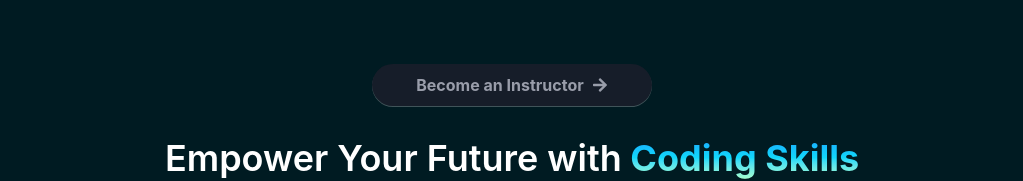
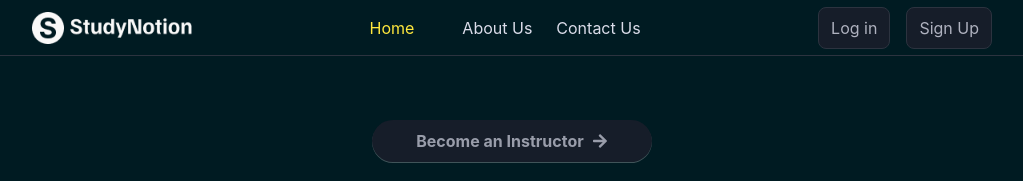
Before and after one commit to Sakshii1531/Learnora-EdTech, a React app in the folder frontend/: page / in a window 1280 px wide. Shown: the top 181 px of the page, without its empty margins (128-1151 px from the left). Built offline with nearby package versions, Linux system fonts and the light colour scheme; the HTML template or start-up script is replaced by a standard one.

Commit message:
slices completed

```diff
--- a/frontend/src/App.jsx
+++ b/frontend/src/App.jsx
@@ -1,12 +1,12 @@
 import {Route , Routes} from 'react-router-dom';
 import Home from "./pages/Home";
-// import Navbar from '/src/components/common/Navbar';
+import Navbar from '/src/components/common/Navbar';
 
 function App() {
 
   return (
    <div className='w-screen min-h-screen bg-[#001B22] flex flex-col'>
-    {/* <Navbar /> */}
+    <Navbar />
     <Routes>
       <Route path="/" element={<Home/>} />
     </Routes>
--- /dev/null
+++ b/frontend/src/components/common/Navbar.jsx
@@ -0,0 +1,88 @@
+import React from "react";
+import { Link } from "react-router-dom";
+import logo from "../../assets/Logo/Logo-Full-Light.png"
+import { NavbarLinks } from "../../data/navbar-links"
+import { matchPath,useLocation } from "react-router-dom"
+import { AiOutlineShoppingCart } from "react-icons/ai"
+import { useSelector } from "react-redux"
+import ProfileDropdown from "../core/Auth/ProfileDropdown"
+
+
+function Navbar() {
+    const { token } = useSelector((state) => state.auth)
+    const { user } = useSelector((state) => state.profile)
+    const { totalItems } = useSelector((state) => state.cart)
+    const location = useLocation();
+    const matchRoute = (route) =>{
+        return matchPath({path:route} , location.pathname);
+    }
+  return (
+    <div className='flex h-14 items-center justify-center border-b border-b-[#2C333F]'>
+        <div  className="flex w-9/12 max-w-maxContent items-center justify-between">
+           <Link to="/">
+               <img src={logo} alt="Logo" width={160} height={32} loading="lazy" />
+           </Link>
+
+           {/* Navigation links */}
+              <nav className="hidden md:block">
+                <ul className="flex gap-x-6 text-[#DBDDEA]">
+                  {
+                    NavbarLinks.map( (link,index) => (
+                        <li key={index}>
+                            {
+                                link.title === "Catalog" ? (<div></div>) : (
+                                    <Link to={link?.path}>
+                                        <p className={` ${matchRoute(link?.path)
+                                          ? "text-[#FFE83D]"
+                                          : "text-[#DBDDEA]"
+                                        }`}>
+                                            {link.title}
+                                        </p>
+                                    </Link>
+                                )
+                            }
+                        </li>
+                    ))
+                }
+                </ul>
+              </nav>
+
+              {/* login/signup/dashboard */}
+              <div className="hidden items-center gap-x-4 md:flex">
+                   {user && user?.accountType != "Instructor" && (
+                      <Link to="/dashboard/cart" className="relative">
+                           <AiOutlineShoppingCart className="text-2xl text-[#AFB2BF]" />
+                           {totalItems > 0 && (
+                            <span className="absolute -bottom-2 -right-2 grid h-5 w-5 place-items-center overflow-hidden rounded-full bg-[#424854] text-center text-xs font-bold text-[#E7C009]">
+                            {totalItems}
+                            </span>
+                            )}
+                     </Link>
+                    )}
+
+                    {token === null && (
+                       <Link to="/login">
+                         <button className="rounded-lg border border-[#2C333F] bg-[#161D29] px-3 py-2 text-[#AFB2BF]">
+                           Log in
+                         </button>
+                      </Link>
+                    )}
+
+                    {token === null && (
+                       <Link to="/signUp">
+                         <button className="rounded-lg border border-[#2C333F] bg-[#161D29] px-3 py-2 text-[#AFB2BF]">
+                           Sign Up
+                         </button>
+                      </Link>
+                    )}
+
+                    {
+                       token !== null && <ProfileDropdown />
+                    }
+              </div>
+        </div>
+    </div>
+  );
+}
+
+export default Navbar
--- /dev/null
+++ b/frontend/src/components/core/Auth/ProfileDropdown.jsx
@@ -0,0 +1,52 @@
+// import { useState } from "react";
+// import { useDispatch, useSelector } from "react-redux";
+// import IconBtn from "../../common/IconBtn";
+// import { IoIosArrowDown } from "react-icons/io";
+// import { MdSpaceDashboard } from "react-icons/md";
+// import { RiLogoutBoxLine } from "react-icons/ri";
+// import { useNavigate } from "react-router-dom";
+// import { logout } from "../../../services/operations/authAPI";
+
+const ProfileDropDown=()=>{
+//   const {user}=useSelector((state)=>state.profile);
+//   const navigate=useNavigate();
+//   const dispatch=useDispatch();
+  return (
+    // <div className="relative group">
+
+
+    //   <div className="flex  text-white flex-row items-center gap-x-2">
+    //   <img src={user?.image} className="rounded-full w-9 h-9" />
+    //   {/* <IoIosArrowDown/> */}
+    //   </div>
+
+
+
+    //   <div className="absolute  opacity-0 group-hover:opacity-100 transition-all duration-300 rounded-lg  flex-col px-6 py-3  text-white z-50 -right-4 top-14   bg-richblack-700 border border-richblack-300   ">
+    //       <IconBtn
+    //       onclick={()=>{
+    //         navigate("/dashboard/my-profile");
+    //       }}
+    //       text="Dashboard"
+    //       children={<MdSpaceDashboard   fontSize={20} />}
+    //       customClasses="flex gap-2 justify-center  w-full align-middle flex-row-reverse"
+    //       />
+    //       <IconBtn
+    //       onclick={()=>dispatch(logout(navigate))}
+    //       text="Logout"
+    //       children={<RiLogoutBoxLine fontSize={20} />    }
+    //       customClasses="flex mt-2 gap-2 justify-center align-middle flex-row-reverse"
+    //       />
+    //       <div className="h-4 w-4 absolute -top-[9px] z-50 rounded-sm border-t border-l right-6 rotate-45 bg-richblack-700"></div>
+    //   </div>
+
+
+    // </div>
+
+    <div>
+
+    </div>
+  )
+}
+
+export default ProfileDropDown;
--- a/frontend/src/main.jsx
+++ b/frontend/src/main.jsx
@@ -3,24 +3,22 @@ import { createRoot } from 'react-dom/client'
 import './index.css'
 import App from './App.jsx'
 import { BrowserRouter } from 'react-router-dom';
-// import {Provider} from "redux-toolkit";
-// import rootReducer from './reducer/index.js';
-// import {configureStore} from "@reduxjs/toolkit";
-// import { Toaster } from 'react-hot-toast';
+import {Provider} from "react-redux";
+import rootReducer from './reducer/index.js';
+import {configureStore} from "@reduxjs/toolkit";
+import { Toaster } from 'react-hot-toast';
 
-// const store = configureStore({
-//   reducer:rootReducer,
-// });
+const store = configureStore({
+  reducer:rootReducer,
+});
 
 createRoot(document.getElementById('root')).render(
   <StrictMode>
-    {/* <Provider store={store}> */}
+    <Provider store={store}>
       <BrowserRouter>
         <App />
-        {/* <Toaster/> */}
+        <Toaster/>
     </BrowserRouter>
-    {/* </Provider> */}
-
-
+    </Provider>
   </StrictMode>,
 )
--- /dev/null
+++ b/frontend/src/reducer/index.js
@@ -0,0 +1,15 @@
+import {combineReducers} from "@reduxjs/toolkit";
+import authReducer from "/src/slices/authSlice"
+import profileReducer from "../slices/profileSlice";
+import cartReducer from "../slices/cartSlice";
+// import courseReducer from "../slices/courseSlice";
+// import viewReducer from "../slices/viewCourseSlice";
+const rootReducer=combineReducers({
+    auth:authReducer,
+    profile:profileReducer,
+    cart:cartReducer,
+    // course:courseReducer,
+    // viewCourse:viewReducer,
+})
+
+export default rootReducer;
--- /dev/null
+++ b/frontend/src/slices/authSlice.js
@@ -0,0 +1,27 @@
+import { createSlice } from "@reduxjs/toolkit";
+
+const initialState = {
+//   signupData: null,
+//   loading: false,
+  token: localStorage.getItem("token") ? JSON.parse(localStorage.getItem("token")) : null,
+};
+
+const authSlice = createSlice({
+  name: "auth",
+  initialState: initialState,
+  reducers: {
+    // setSignupData(state, value) {
+    //   state.signupData = value.payload;
+    // },
+    // setLoading(state, value) {
+    //   state.loading = value.payload;
+    // },
+    setToken(state, value) {
+      state.token = value.payload;
+    },
+  },
+});
+
+export const {setToken } = authSlice.actions;
+
+export default authSlice.reducer;
--- /dev/null
+++ b/frontend/src/slices/cartSlice.js
@@ -0,0 +1,72 @@
+import { createSlice } from "@reduxjs/toolkit"
+import { toast } from "react-hot-toast"
+
+const initialState = {
+//   cart: localStorage.getItem("cart")
+//     ? JSON.parse(localStorage.getItem("cart"))
+//     : [],
+//   total: localStorage.getItem("total")
+//     ? JSON.parse(localStorage.getItem("total"))
+//     : 0,
+  totalItems: localStorage.getItem("totalItems")
+    ? JSON.parse(localStorage.getItem("totalItems"))
+    : 0,
+}
+
+const cartSlice = createSlice({
+  name: "cart",
+  initialState,
+  reducers: {
+    addToCart: (state, action) => {
+      const course = action.payload
+      const index = state.cart.findIndex((item) => item._id === course._id)
+
+      if (index >= 0) {
+        // If the course is already in the cart, do not modify the quantity
+        toast.error("Course already in cart")
+        return
+      }
+      // If the course is not in the cart, add it to the cart
+      state.cart.push(course)
+      // Update the total quantity and price
+      state.totalItems++
+      state.total += course.price
+      // Update to localstorage
+      localStorage.setItem("cart", JSON.stringify(state.cart))
+      localStorage.setItem("total", JSON.stringify(state.total))
+      localStorage.setItem("totalItems", JSON.stringify(state.totalItems))
+      // show toast
+      toast.success("Course added to cart")
+    },
+    removeFromCart: (state, action) => {
+      const courseId = action.payload
+      const index = state.cart.findIndex((item) => item._id === courseId)
+
+      if (index >= 0) {
+        // If the course is found in the cart, remove it
+        state.totalItems--
+        state.total -= state.cart[index].price
+        state.cart.splice(index, 1)
+        // Update to localstorage
+        localStorage.setItem("cart", JSON.stringify(state.cart))
+        localStorage.setItem("total", JSON.stringify(state.total))
+        localStorage.setItem("totalItems", JSON.stringify(state.totalItems))
+        // show toast
+        toast.success("Course removed from cart")
+      }
+    },
+    resetCart: (state) => {
+      state.cart = []
+      state.total = 0
+      state.totalItems = 0
+      // Update to localstorage
+      localStorage.removeItem("cart")
+      localStorage.removeItem("total")
+      localStorage.removeItem("totalItems")
+    },
+  },
+})
+
+export const { addToCart, removeFromCart, resetCart } = cartSlice.actions
+
+export default cartSlice.reducer
--- /dev/null
+++ b/frontend/src/slices/profileSlice.js
@@ -0,0 +1,22 @@
+import {createSlice} from "@reduxjs/toolkit"
+
+const initialState = {
+    user: null,
+    // loading: false,
+};
+
+const profileSlice = createSlice({
+    name:"profile",
+    initialState: initialState,
+    reducers: {
+        setUser(state, value) {
+            state.user = value.payload;
+        },
+        // setLoading(state, value) {
+        //     state.loading = value.payload;
+        //   },
+    },
+});
+
+export const {setUser} = profileSlice.actions;
+export default profileSlice.reducer;
--- a/package.json
+++ b/package.json
@@ -24,7 +24,10 @@
     "concurrently": "^9.2.1"
   },
   "dependencies": {
+    "@reduxjs/toolkit": "^2.11.0",
     "react-hot-toast": "^2.6.0",
-    "react-type-animation": "^3.2.0"
+    "react-redux": "^9.2.0",
+    "react-type-animation": "^3.2.0",
+    "redux-toolkit": "^1.1.2"
   }
 }
```
Also changed, not shown: 1 other file (tests, documents, lock files or other folders).
